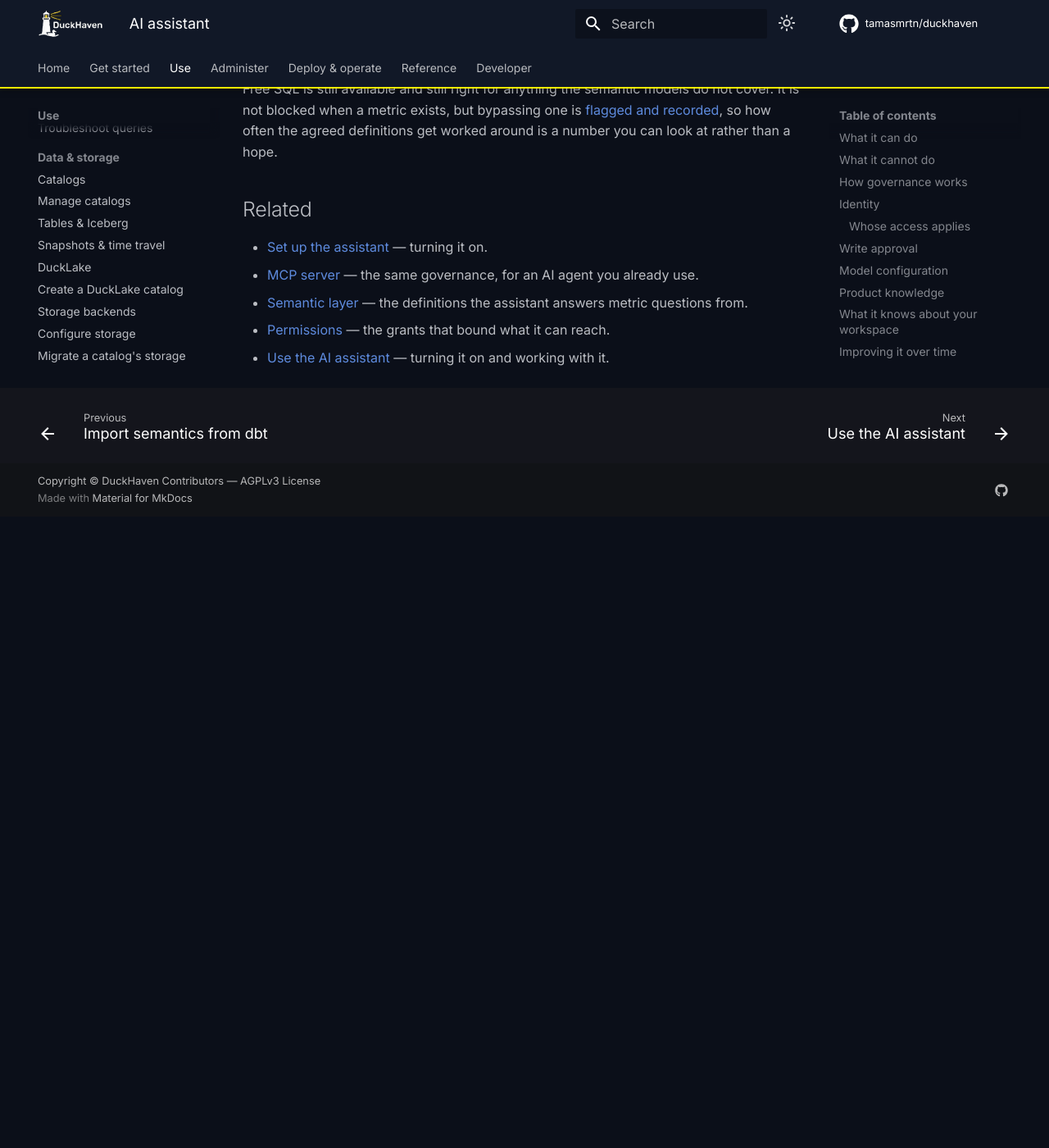
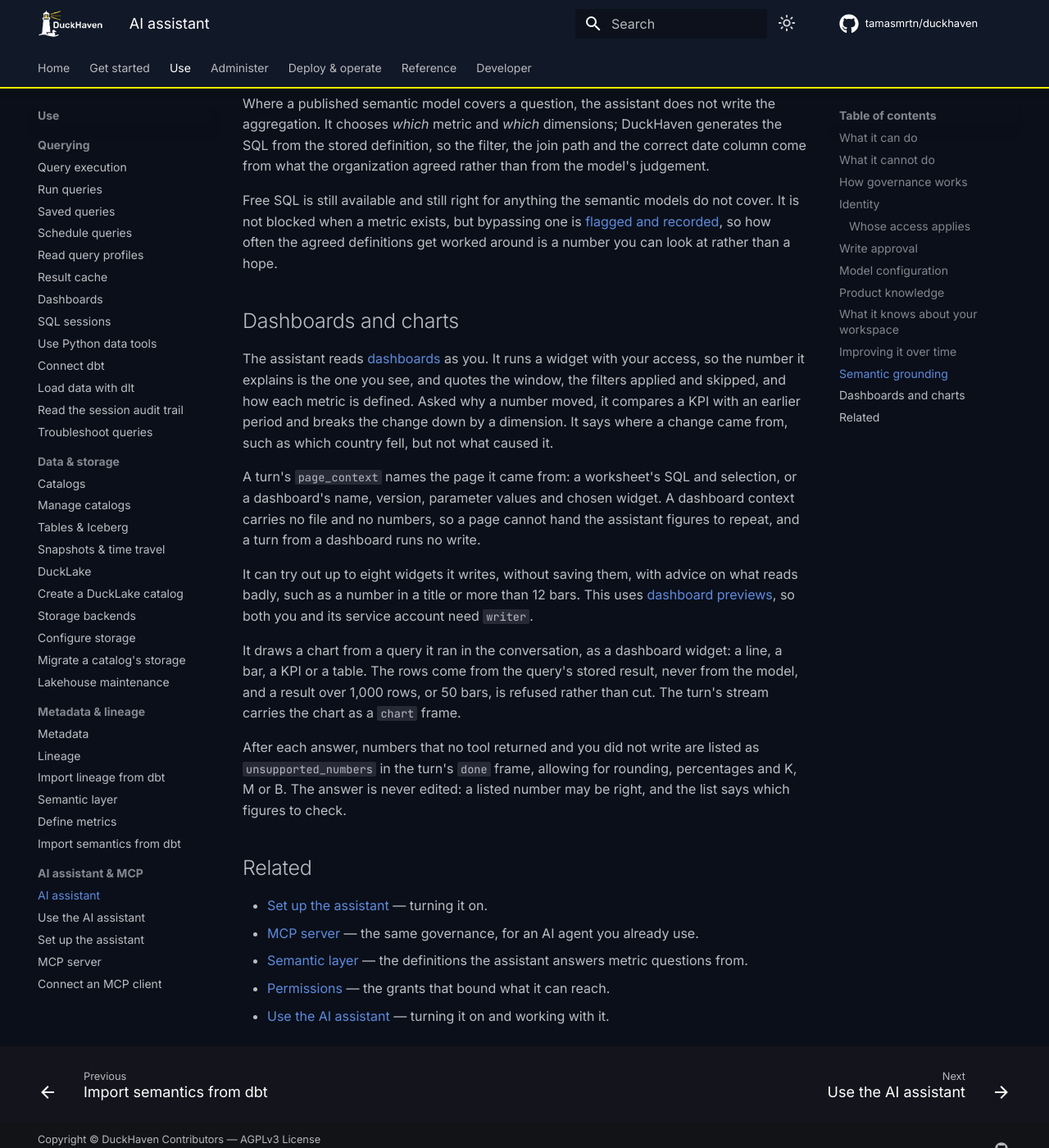
Before and after one commit to tamasmrtn/duckhaven, an MkDocs documentation site: the page built from docs/ai/assistant.md, in a window 1280 px wide and 1400 px high, scrolled down 6902 px. Shown: the whole window at 82% size. Built offline with MkDocs 1.6.1 and Material for MkDocs 9.7.7, drawn with Linux system fonts in a browser that asks for light colours; comment, search, counter and statistics services are not loaded; before the commit the page ends 7532 px from its top, so only the background shows below that; some of the changed text lies outside the part shown.

Commit message:
docs(assistant): describe dashboards, charts and the grounding check
Replace "cannot draw a chart" with what the assistant does with
dashboards and charts, the page context, the numbers it flags, and
the per-person turn limit and its setting.

Signed-off-by: tmrtn <martontam@gmail.com>

```diff
--- a/docs/ai/assistant.md
+++ b/docs/ai/assistant.md
@@ -33,6 +33,9 @@
 - **Run SQL** — write and execute a query, then reason over a capped sample of the results. The full result set is
   available to you in the UI, exactly as if you had run the query yourself. Decimals and large integers reach it as
   exact values with each column's type, so it quotes them as they are rather than as rounded approximations.
+- **Read dashboards** — find a [dashboard](../querying/dashboards.md), read its file, and run its widgets as you to
+  explain a number on it, saying which window and filters that number covers. See
+  [Dashboards and charts](#dashboards-and-charts).
 - **Propose editor edits** — on the worksheet, write or change the SQL in your editor as a highlighted, accept-or-reject
   suggestion (it never edits or runs on its own). If your worksheet has a non-empty text selection when you ask, the
   proposed edit is scoped to just that selection instead of rewriting the whole worksheet.
@@ -43,7 +46,9 @@
 - **Ask when unsure** — if a request is missing something it needs to answer correctly (the grain, a time window,
   which table), it asks a short clarifying question rather than guessing.
 
-It runs one turn at a time in a conversation, and each conversation is private to the person who started it.
+It runs one turn at a time in a conversation, and each conversation is private to the person who started it. Each
+person can have two turns running at once across their conversations; a third is refused with a message to wait (see
+`ASSISTANT_MAX_CONCURRENCY_PER_USER` in [Configuration](../reference/configuration.md#ai-assistant)).
 
 To use an AI agent you already have — Claude Code, Claude Desktop, Cursor — against the same data instead, see the
 [MCP server](mcp-server.md). It inherits the governance described below, but acts as the caller's own identity rather
@@ -63,7 +68,7 @@
   stopped, but never adds an agent to the elastic pool.
 - It cannot use a draft or broken semantic definition. Only *published* models reach it, and a definition whose column
   is gone is withheld: the assistant says a metric is defined but broken rather than substituting its own calculation.
-- It cannot draw a chart or any other visualisation; it gives the numbers, which you can chart in a worksheet.
+- It cannot change a dashboard. It reads dashboards and tries out widgets, but saves, publishes and deletes nothing.
 - It cannot show an image. An image in an answer appears as its description in brackets, such as `[image: chart]`,
   and is never loaded, so text the model reads in a table or a tool result cannot make your browser send data to
   another site.
@@ -239,6 +244,29 @@
 metric exists, but bypassing one is [flagged and recorded](../metadata/semantic-layer.md#how-the-assistant-uses-it), so
 how often the agreed definitions get worked around is a number you can look at rather than a hope.
 
+## Dashboards and charts
+
+The assistant reads [dashboards](../querying/dashboards.md) as you. It runs a widget with your access, so the number it
+explains is the one you see, and quotes the window, the filters applied and skipped, and how each metric is defined.
+Asked why a number moved, it compares a KPI with an earlier period and breaks the change down by a dimension. It says
+where a change came from, such as which country fell, but not what caused it.
+
+A turn's `page_context` names the page it came from: a worksheet's SQL and selection, or a dashboard's name, version,
+parameter values and chosen widget. A dashboard context carries no file and no numbers, so a page cannot hand the
+assistant figures to repeat, and a turn from a dashboard runs no write.
+
+It can try out up to eight widgets it writes, without saving them, with advice on what reads badly, such as a number
+in a title or more than 12 bars. This uses [dashboard previews](../reference/rest-api.md#previewing-a-dashboard-file),
+so both you and its service account need `writer`.
+
+It draws a chart from a query it ran in the conversation, as a dashboard widget: a line, a bar, a KPI or a table. The
+rows come from the query's stored result, never from the model, and a result over 1,000 rows, or 50 bars, is refused
+rather than cut. The turn's stream carries the chart as a `chart` frame.
+
+After each answer, numbers that no tool returned and you did not write are listed as `unsupported_numbers` in the turn's
+`done` frame, allowing for rounding, percentages and K, M or B. The answer is never edited: a listed number may be
+right, and the list says which figures to check.
+
 ## Related
 
 - [Set up the assistant](set-up-the-assistant.md) — turning it on.
--- a/docs/querying/dashboards.md
+++ b/docs/querying/dashboards.md
@@ -134,3 +134,4 @@
 - [REST API](../reference/rest-api.md#dashboards): storing, publishing and running dashboards.
 - [Result cache](result-cache.md): when a repeated query is answered without running.
 - [Query execution](query-execution.md#batches-of-reads): how an agent runs a batch.
+- [AI data assistant](../ai/assistant.md#dashboards-and-charts): asking about a number on a dashboard.
```
Also changed, not shown: docs/developer/codebase-map.md (+1 -1 lines), docs/reference/configuration.md (+1 -0 lines).
